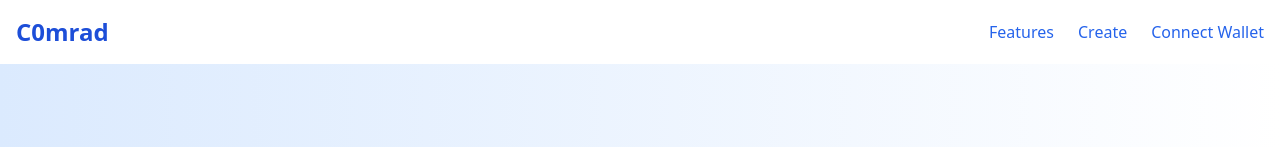
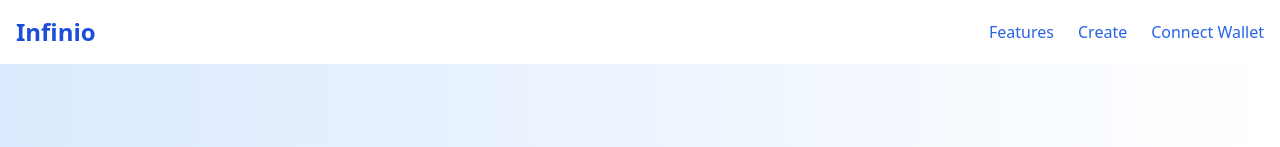
Before and after one commit to ernnies/Infinio, a Next.js app in the folder infinio-frontend/: page / in a window 1280 px wide. Shown: the top 147 px of the page. Built offline with nearby package versions, Linux system fonts and the light colour scheme.

Commit message:
Infinio build

```diff
--- a/infinio-frontend/pages/index.tsx
+++ b/infinio-frontend/pages/index.tsx
@@ -10,7 +10,7 @@
       {/* Navigation */}
       <nav className="bg-white shadow-md py-4">
         <div className="container mx-auto px-4 flex justify-between items-center">
-          <div className="text-2xl font-semibold text-blue-700">C0mrad</div>
+          <div className="text-2xl font-semibold text-blue-700">Infinio</div>
           <div className="space-x-6">
             <Link href="/features" className="text-blue-600 hover:text-gold-500 transition duration-300">
               Features
```
Also changed, not shown: 1 other file (tests, documents, lock files or other folders).
